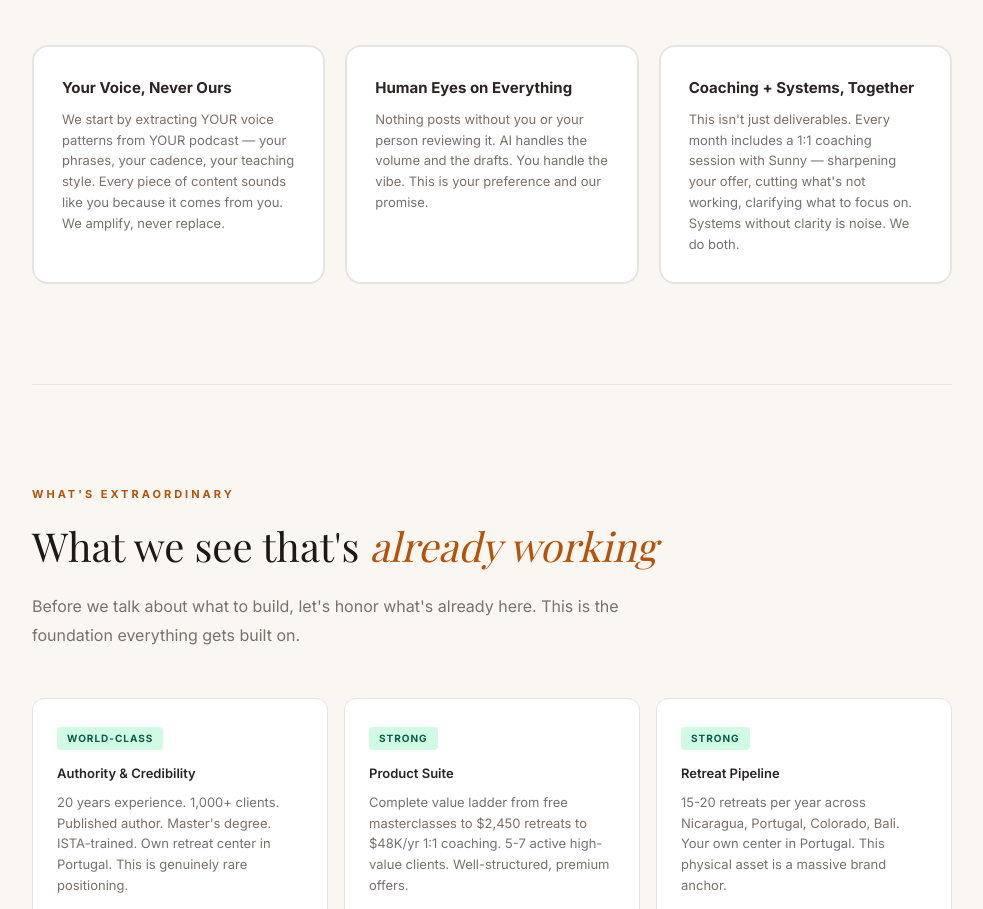
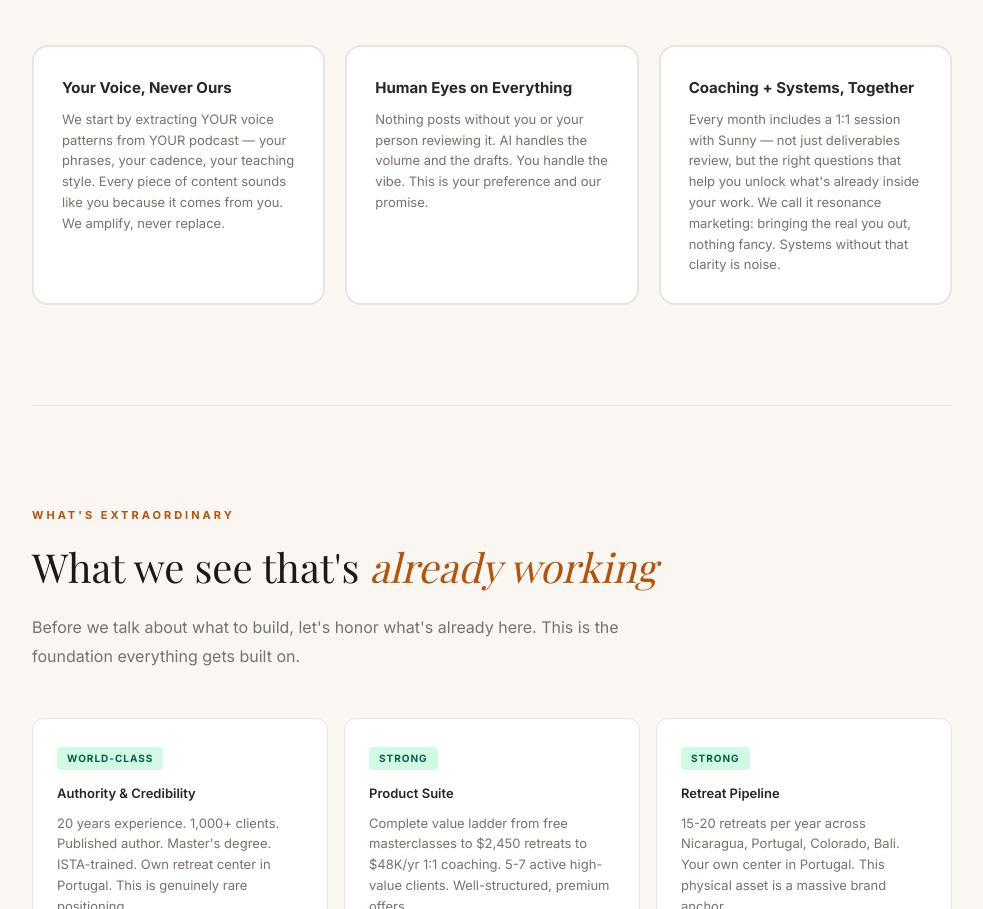
Before and after one commit to deveshbinjola/aaron-kleinerman-audit, a plain HTML site: page index.html in a window 1280 px wide. Shown: the part 1383-2292 px from the top of the page, without its empty margins (148-1131 px from the left). Drawn offline with nearby package versions, Linux system fonts and the light colour scheme; a web font is replaced by a local one.

Commit message:
Add resonance marketing language to coaching card

```diff
--- a/index.html
+++ b/index.html
@@ -397,7 +397,7 @@
     </div>
     <div class="phil-card">
       <h4>Coaching + Systems, Together</h4>
-      <p>This isn't just deliverables. Every month includes a 1:1 coaching session with Sunny &mdash; sharpening your offer, cutting what's not working, clarifying what to focus on. Systems without clarity is noise. We do both.</p>
+      <p>Every month includes a 1:1 session with Sunny &mdash; not just deliverables review, but the right questions that help you unlock what's already inside your work. We call it resonance marketing: bringing the real you out, nothing fancy. Systems without that clarity is noise.</p>
     </div>
   </div>
 </section>
```
